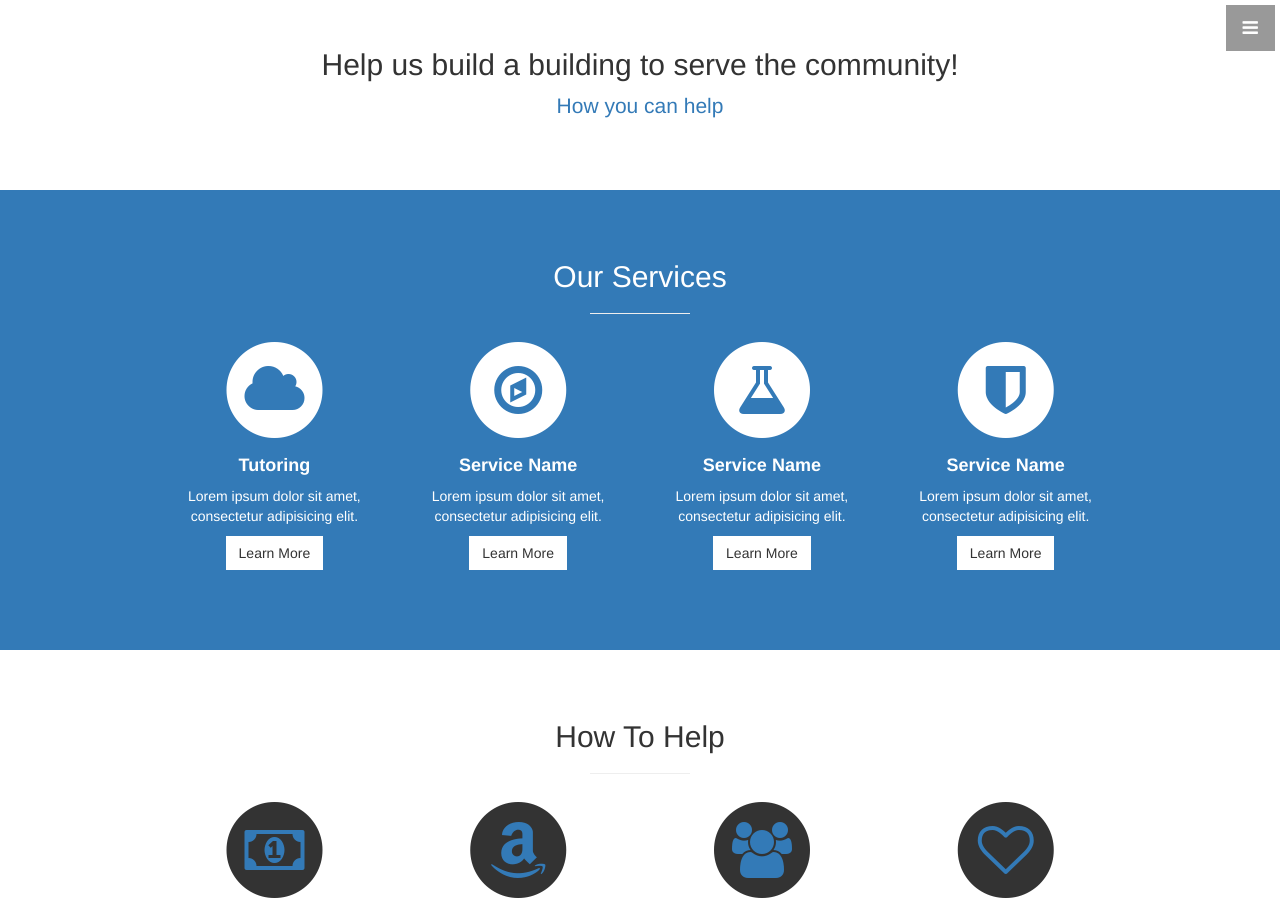
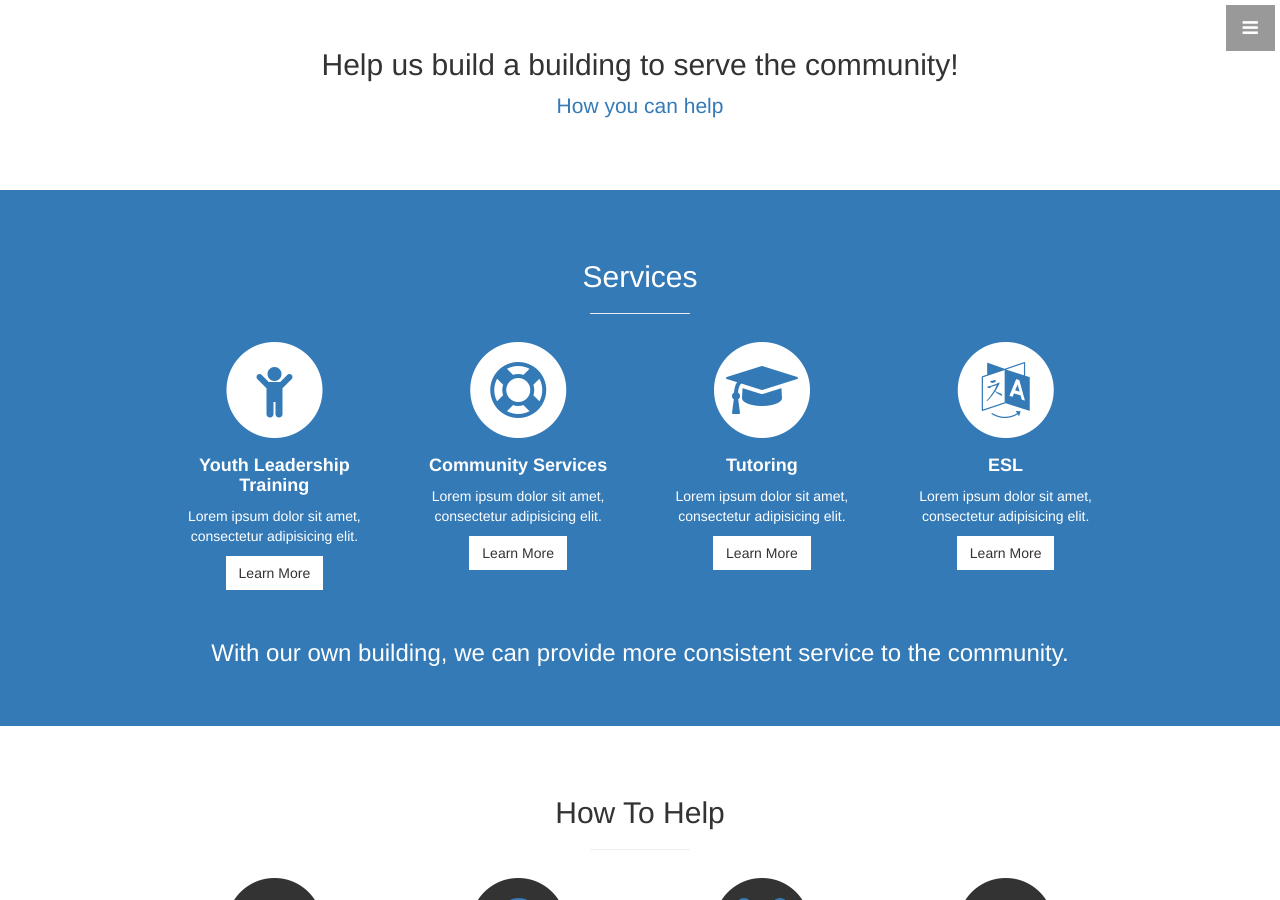
Before and after one commit to rnsda/rnsdabuilding, a Jekyll site: the page built from index.html, in a window 1280 px wide and 900 px high, scrolled down 922 px. Built offline with Jekyll 4.4.1, drawn with Linux system fonts in a browser that asks for light colours; nearby versions of some CDN libraries.

Commit message:
Pre final

```diff
--- a/_includes/services.html
+++ b/_includes/services.html
@@ -3,14 +3,40 @@
   <div class="container">
     <div class="row text-center">
       <div class="col-lg-10 col-lg-offset-1">
-        <h2>Our Services</h2>
+        <h2>Services</h2>
         <hr class="small">
         <div class="row">
           <div class="col-md-3 col-sm-6">
             <div class="service-item">
               <span class="fa-stack fa-4x">
               <i class="fa fa-circle fa-stack-2x"></i>
-              <i class="fa fa-cloud fa-stack-1x text-primary"></i>
+              <i class="fa fa-child fa-stack-1x text-primary"></i>
+            </span>
+              <h4>
+                <strong>Youth Leadership Training</strong>
+              </h4>
+              <p>Lorem ipsum dolor sit amet, consectetur adipisicing elit.</p>
+              <a href="#" class="btn btn-light">Learn More</a>
+            </div>
+          </div>
+          <div class="col-md-3 col-sm-6">
+            <div class="service-item">
+              <span class="fa-stack fa-4x">
+              <i class="fa fa-circle fa-stack-2x"></i>
+              <i class="fa fa-life-ring fa-stack-1x text-primary"></i>
+            </span>
+              <h4>
+                <strong>Community Services</strong>
+              </h4>
+              <p>Lorem ipsum dolor sit amet, consectetur adipisicing elit.</p>
+              <a href="#" class="btn btn-light">Learn More</a>
+            </div>
+          </div>
+          <div class="col-md-3 col-sm-6">
+            <div class="service-item">
+              <span class="fa-stack fa-4x">
+              <i class="fa fa-circle fa-stack-2x"></i>
+              <i class="fa fa-graduation-cap fa-stack-1x text-primary"></i>
             </span>
               <h4>
                 <strong>Tutoring</strong>
@@ -23,36 +49,10 @@
             <div class="service-item">
               <span class="fa-stack fa-4x">
               <i class="fa fa-circle fa-stack-2x"></i>
-              <i class="fa fa-compass fa-stack-1x text-primary"></i>
+              <i class="fa fa-language fa-stack-1x text-primary"></i>
             </span>
               <h4>
-                <strong>Service Name</strong>
-              </h4>
-              <p>Lorem ipsum dolor sit amet, consectetur adipisicing elit.</p>
-              <a href="#" class="btn btn-light">Learn More</a>
-            </div>
-          </div>
-          <div class="col-md-3 col-sm-6">
-            <div class="service-item">
-              <span class="fa-stack fa-4x">
-              <i class="fa fa-circle fa-stack-2x"></i>
-              <i class="fa fa-flask fa-stack-1x text-primary"></i>
-            </span>
-              <h4>
-                <strong>Service Name</strong>
-              </h4>
-              <p>Lorem ipsum dolor sit amet, consectetur adipisicing elit.</p>
-              <a href="#" class="btn btn-light">Learn More</a>
-            </div>
-          </div>
-          <div class="col-md-3 col-sm-6">
-            <div class="service-item">
-              <span class="fa-stack fa-4x">
-              <i class="fa fa-circle fa-stack-2x"></i>
-              <i class="fa fa-shield fa-stack-1x text-primary"></i>
-            </span>
-              <h4>
-                <strong>Service Name</strong>
+                <strong>ESL</strong>
               </h4>
               <p>Lorem ipsum dolor sit amet, consectetur adipisicing elit.</p>
               <a href="#" class="btn btn-light">Learn More</a>
@@ -63,6 +63,7 @@
       </div>
       <!-- /.col-lg-10 -->
     </div>
+            <h3 class="row text-center">With our own building, we can provide more consistent service to the community.</h3>
     <!-- /.row -->
   </div>
   <!-- /.container -->
```
